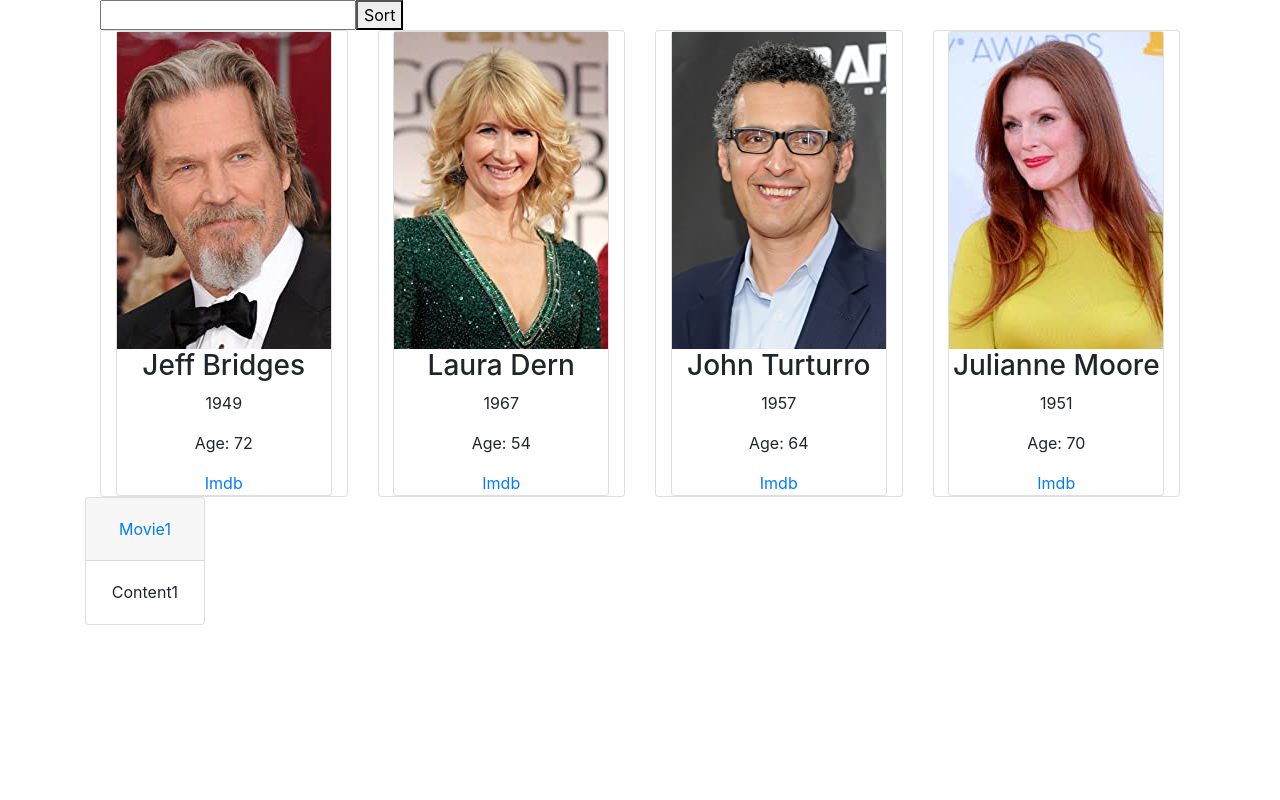
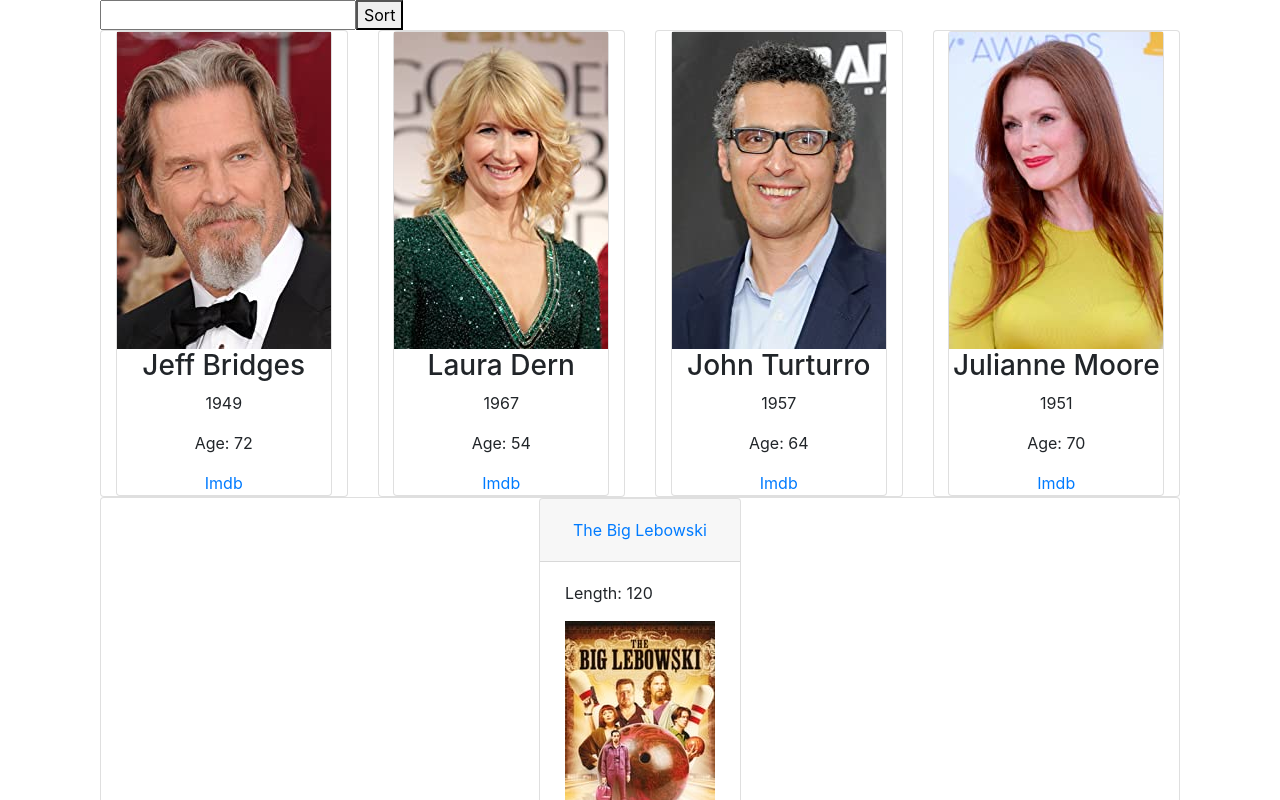
Before and after one commit to kaliftamir/my-car, a React (Create React App) app: page / in a window 1280 px wide. Shown: the top 800 px of the page. Built offline with nearby package versions, Linux system fonts and the light colour scheme.

Commit message:
add hardcoded movies

```diff
--- a/src/components/MovieCard.js
+++ b/src/components/MovieCard.js
@@ -6,32 +6,23 @@ import { Accordion,Card,Button } from 'react-bootstrap';
 
 function MovieCard (props) {
 
-    const {src,name,bday,imdb,age}=props; //detructuring assignment
+    const {name,length,poster,director,stars}=props; //detructuring assignment
 
 
     return (
-
-
-    //   <div className="card">
-
-    //     <img src={src}></img>
-    //     <h3>{name}</h3>
-    //     <p>{bday}</p>
-    //     <p>{age}</p>
-    //     <a href={imdb} target={"_blank"}>Imdb</a>
-
-    //   </div>
 
         <Accordion defaultActiveKey="0">
           <Card>
             <Card.Header>
               <Accordion.Toggle as={Button} variant="link" eventKey="0">
-               Movie1
+               {name}
               </Accordion.Toggle>
             </Card.Header>
             <Accordion.Collapse eventKey="0">
               <Card.Body>
-                Content1
+                <p>{`Length: ${length}`}</p>
+                <img src={poster}></img>
+                <p>{stars}</p>
               </Card.Body>
             </Accordion.Collapse>
             </Card>
--- a/src/components/MoviesView.js
+++ b/src/components/MoviesView.js
@@ -14,7 +14,9 @@ function MoviesView (props) {
 
 
   const moviesData = [];
-  moviesData.push(new MovieModel("Jeff", "Bridges", 1949 , "Jeff.jpg","https://www.imdb.com/name/nm0000313/?ref_=nv_sr_srsg_0"));
+  moviesData.push(new MovieModel("The Big Lebowski", 120, "bl.jpg" , "Joel Coen",["name1","name2"]));
+  moviesData.push(new MovieModel("The Big Lebowski", 120, "bl.jpg" , "Joel Coen",["name1","name2"]));
+  moviesData.push(new MovieModel("The Big Lebowski", 120, "bl.jpg" , "Joel Coen",["name1","name2"]));
 
 
   console.log(moviesData)
@@ -24,8 +26,8 @@ function MoviesView (props) {
 
   const moviesToRender = moviesData.map(movie =>
 
-    <div>
-      <div>
+    <div className="col-lg-12 col-md-12">
+      <div className="card">
 
         <MovieCard name={movie.name} length={movie.length} poster={movie.poster} director={movie.director} stars={movie.stars}/>
 
```
Also changed, not shown: public/bl.jpg (added).
